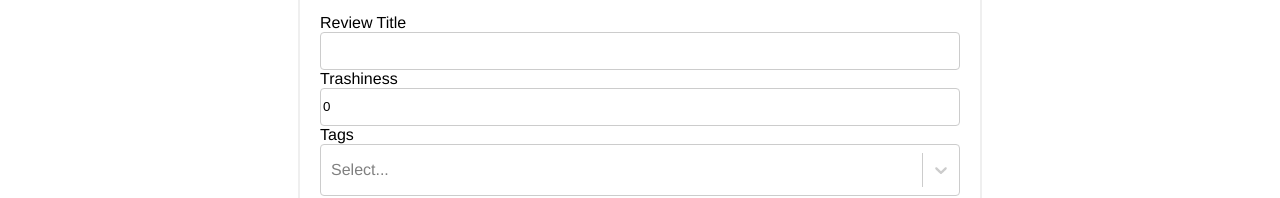
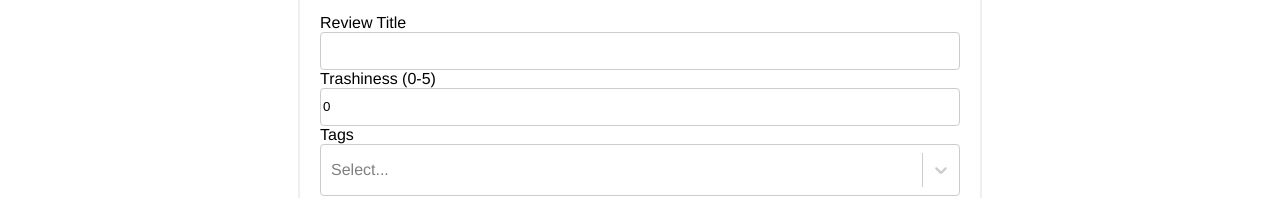
Before and after one commit to PrayusShrestha/name-and-shame, a React (Create React App) app in the folder client/: page / in a window 1280 px wide. Shown: the part 526-724 px from the top of the page. Built offline with nearby package versions, Linux system fonts and the light colour scheme.

Commit message:
clarify form

```diff
--- a/client/src/components/Review/Form.js
+++ b/client/src/components/Review/Form.js
@@ -212,7 +212,7 @@ class Form extends React.Component {
                 <input type="text"
                     value={this.state.reviewTitle}
                     onChange={this.handleTitleChange}/>
-                <label>Trashiness</label>
+                <label>Trashiness (0-5)</label>
                 <br />
                 <input type="number"
                     value={this.state.trashiness}
```
